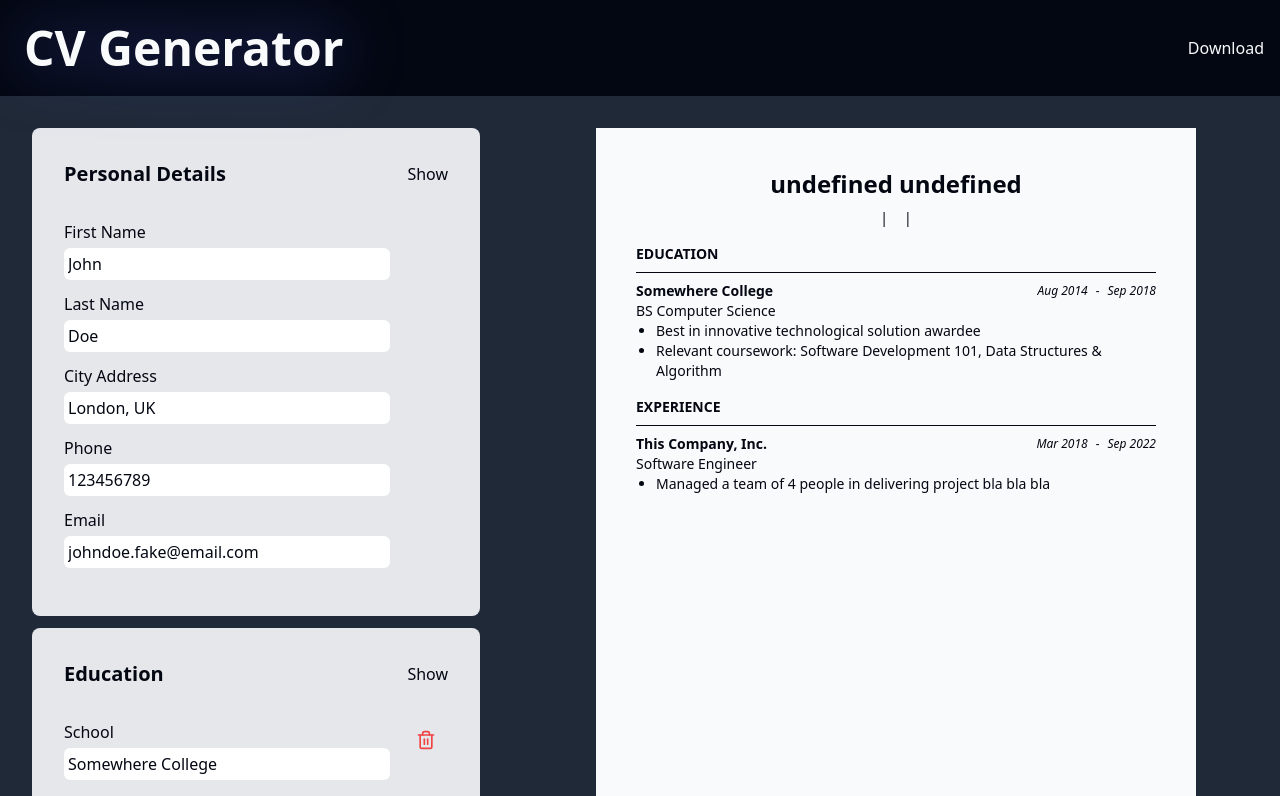
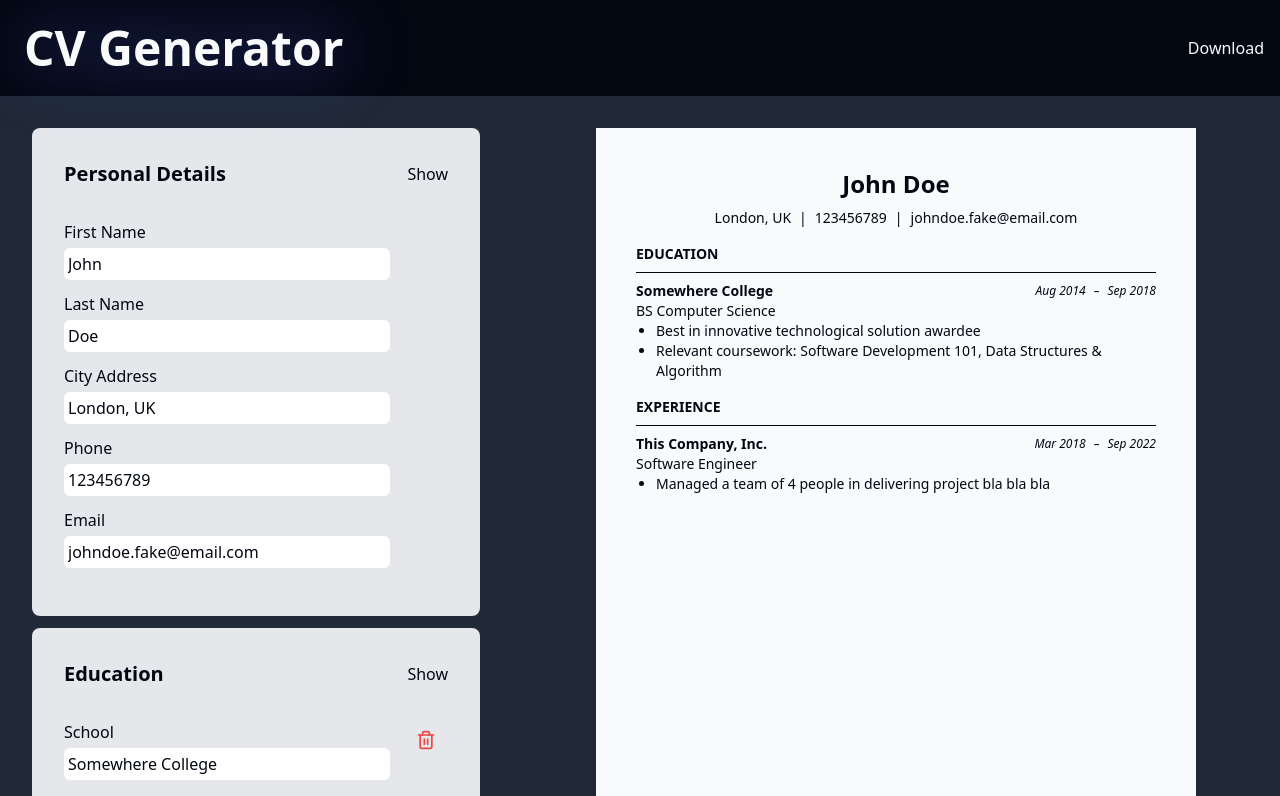
Before and after one commit to rhenzala/cv-app, a React (Vite) app: page / in a window 1280 px wide. Shown: the top 796 px of the page. Built offline with nearby package versions, Linux system fonts and the light colour scheme.

Commit message:
Modify Personal Section component

```diff
--- a/src/components/Preview.jsx
+++ b/src/components/Preview.jsx
@@ -18,22 +18,27 @@ const formatDate = (date) => {
     }
     return format(dateToFormat, 'MMM yyyy')
 }
-function PersonalSection({
-    firstName,
-    lastName,
-    cityAddress,
-    phoneNum,
-    email
-}) {
-    const fullName = firstName + ' ' + lastName;
+function DisplayPersonalInfo({ info }) {
     return (
-        <section className="flex flex-col gap-2 items-center">
-            <h1 className="text-2xl font-bold">{fullName}</h1>
+        <div className="flex flex-col gap-2 items-center">
+            <h1 className="text-2xl font-bold">{info.firstName + ' ' + info.lastName}</h1>
             <p className="flex gap-2">
-                <span>{cityAddress}</span>|
-                <span>{phoneNum}</span>|
-                <span>{email}</span>
+                <span>{info.cityAddress}</span>|
+                <span>{info.phoneNum}</span>|
+                <span>{info.email}</span>
             </p>
+        </div>
+    )
+}
+function PersonalSection({ personalInfo }) {
+    return (
+        <section>
+            {personalInfo.map(info =>
+                <DisplayPersonalInfo
+                key={info.id}
+                info={info}
+                />
+            )}
         </section>
     )
 }
@@ -43,7 +48,7 @@ function DisplayEducation({educ}) {
             <div className="flex justify-between">
             <h2 className="font-semibold">{educ.school}</h2>
             <p className="flex gap-2 italic text-[12px]">
-                <span>{formatDate(educ.fromDate)}</span>-
+                <span>{formatDate(educ.fromDate)}</span>–
                 <span>{formatDate(educ.toDate)}</span>
             </p>
         </div>
@@ -88,7 +93,7 @@ function DisplayExperience({experience}) {
             <div className="flex justify-between">
                 <h2 className="font-semibold">{experience.company}</h2>
                 <p className="flex gap-2 italic text-[12px]">
-                    <span>{formatDate(experience.fromWorkDate)}</span>-
+                    <span>{formatDate(experience.fromWorkDate)}</span>–
                     <span>{formatDate(experience.toWorkDate)}</span>
                 </p>
             </div>
@@ -128,11 +133,7 @@ function ExperienceSection({
     )
 }
 export default function Preview({
-    firstName,
-    lastName,
-    cityAddress,
-    phoneNum,
-    email,
+    personalInfo,
     education,
     experiences
 }) {
@@ -140,11 +141,7 @@ export default function Preview({
         <div className="preview text-black w-[60%] p-8">
             <section className="bg-white text-sm p-10 mx-auto max-w-[600px] aspect-[1/1.414]">
                 <PersonalSection
-                firstName={firstName}
-                lastName={lastName}
-                cityAddress={cityAddress}
-                phoneNum={phoneNum}
-                email={email}
+                personalInfo={personalInfo}
                 />
                 <EducationSection
                 education={education}
```
